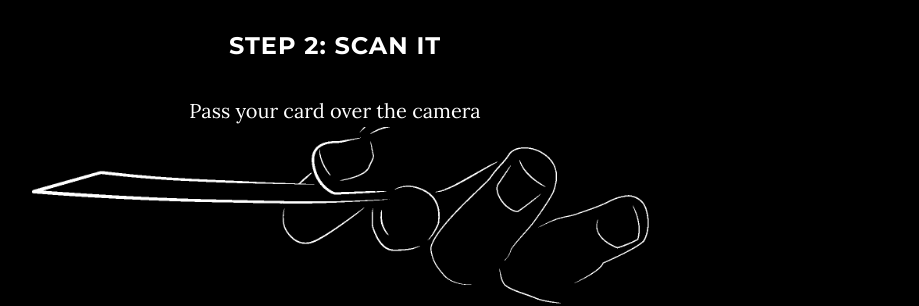
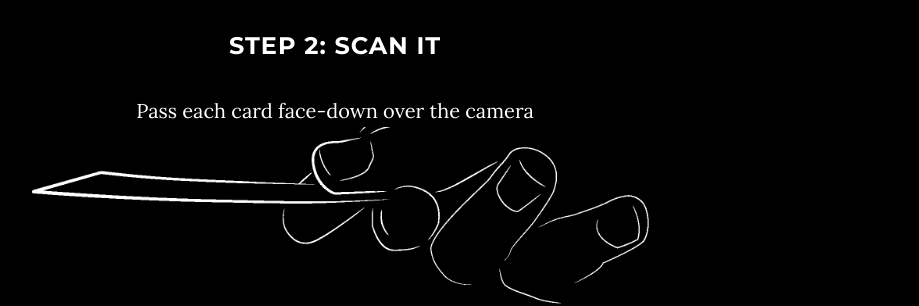
Before and after one commit to the-ted/brudge, a Jekyll site: the page built from index.html, in a window 1280 px wide and 900 px high, scrolled down 4171 px. Shown: the part 162-468 px from the top of the window, without its empty margins (305-1224 px from the left). Built offline with Jekyll 4.4.1, drawn with Linux system fonts in a browser that asks for light colours.

Commit message:
Updated app sectiion.

```diff
--- a/_includes/app.html
+++ b/_includes/app.html
@@ -11,7 +11,7 @@
 
 	  <h3>STEP 2: SCAN IT</h3>
 	  <p>
-	  Pass your card over the camera
+	  Pass each card face-down over the camera
 	  <img class="img-responsive" src="img/animation-2.gif">
 	  </p>
 
```
